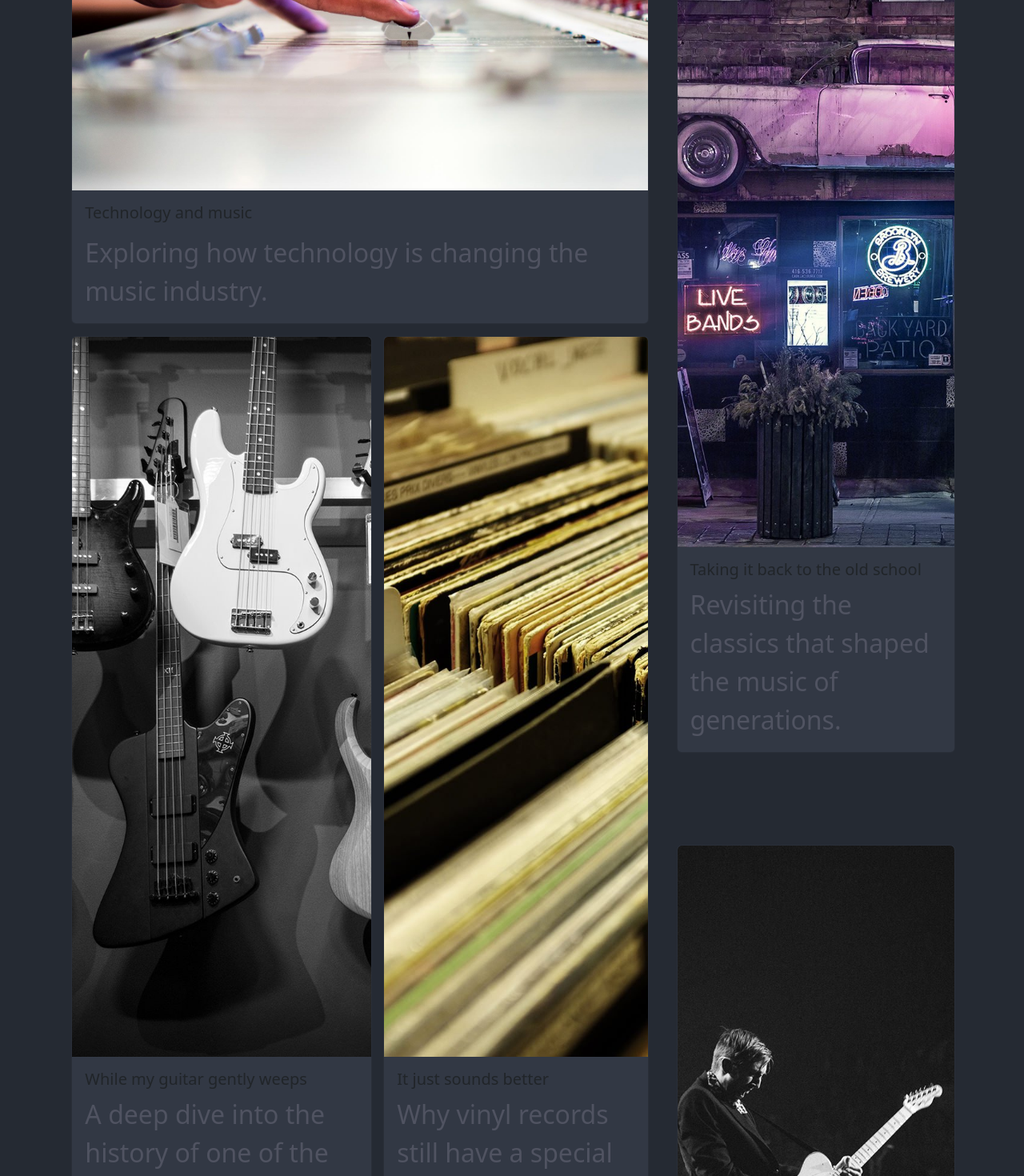
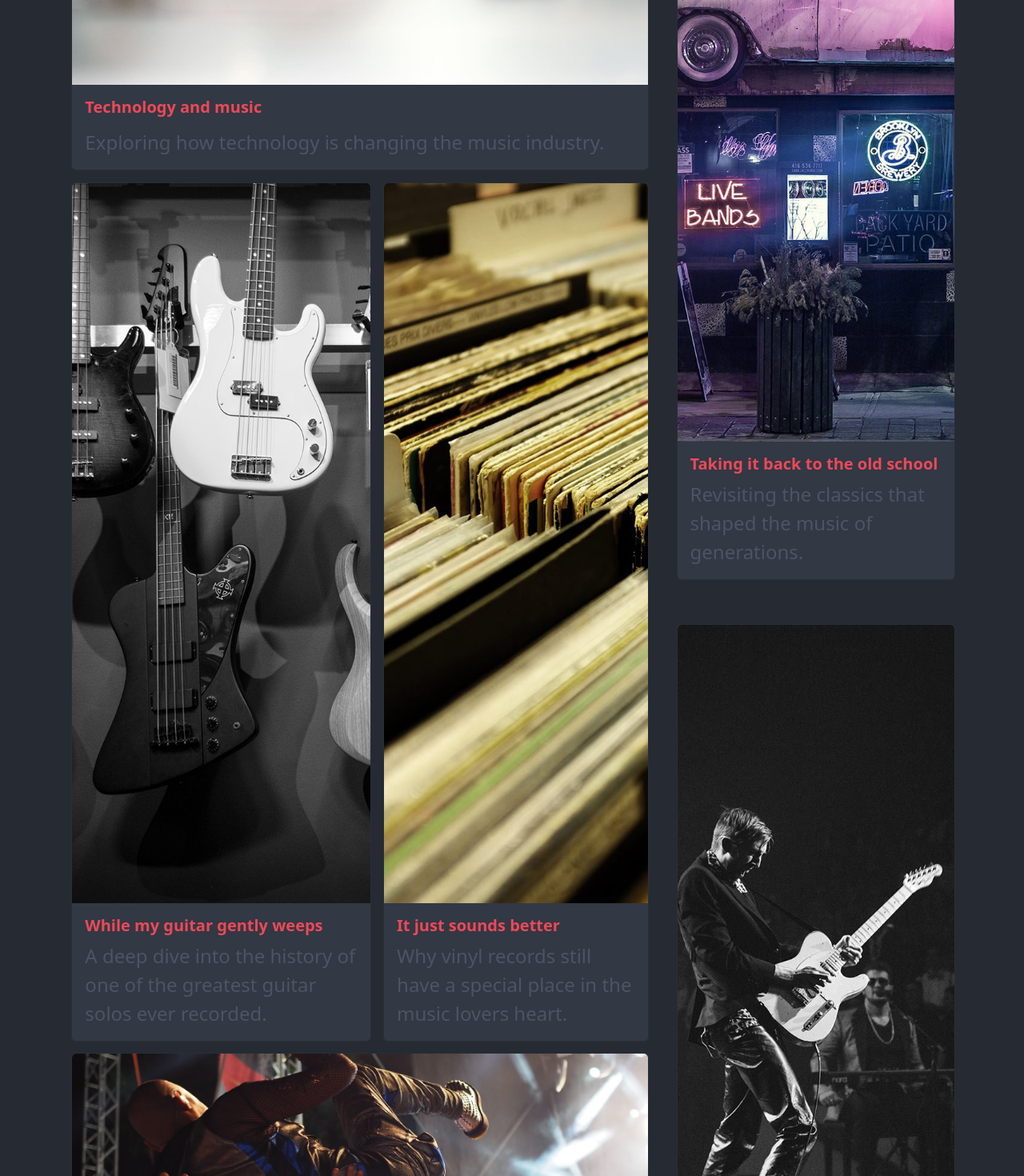
Before and after one commit to SilvioGiacomelli/proj-html-vuejs, a Vue app: page / in a window 1280 px wide. Shown: the part 2540-4010 px from the top of the page at 80% size. Built offline with nearby package versions, Linux system fonts and the light colour scheme.

Commit message:
[FOOTER DINAMICO INIZIO MODIFICHE PERSONALI]

```diff
--- a/src/components/Footer.vue
+++ b/src/components/Footer.vue
@@ -1,6 +1,18 @@
 <script>
-  export default {
+export default {
+  data() {
+    return {
+      menuItems: [
+        'Home',
+        'Meet the Band',
+        'Live Dates',
+        'Latest News',
+        'Albums',
+        'Fans'
+      ]
+    }
   }
+}
 </script>
 
 <template>
@@ -9,14 +21,9 @@
     class="ms-5"
     src="../assets/images/avada-music-logo.png"
     alt="">
-      <ul class="d-flex lista-indice">
-        <li>Home</li>
-        <li>Meet the Band</li>
-        <li>Live Dates</li>
-        <li>Latest News</li>
-        <li>Albums</li>
-        <li>Fans</li>
-      </ul>
+    <ul class="d-flex lista-indice">
+      <li v-for="(menuItem, index) in menuItems" :key="index">{{ menuItem }}</li>
+    </ul>
   </div>
   <div class="container-fluid footer-down d-flex justify-content-between align-items-center px-5">
     <div class="text-footer">
--- a/src/components/Header.vue
+++ b/src/components/Header.vue
@@ -22,6 +22,9 @@ export default {
     },
     playMusic(){
       this.videoSrc = 'https://www.youtube.com/embed/OmRIeBtjIi8?autoplay=1';
+    },
+    vaiAiTour() {
+      window.open('https://rollingstones.com/tour//', '_blank');
     }
   }
 }
@@ -68,8 +71,14 @@ export default {
         <h1>Untold Stories</h1>
         <h6>There is an untold story behind every favorite song.</h6>
         <div>
-          <button type="button" class="btn btn-danger">LATEST ALBUM</button>
-          <button type="button" class="btn btn-transparent transparent">LIVE DATES</button>
+          <button
+          type="button"
+          class="btn btn-danger">LATEST ALBUM</button>
+          <button
+          type="button"
+          class="btn btn-transparent transparent"
+          @click="vaiAiTour"
+          >LIVE DATES</button>
         </div>
       </div>
     </div>
--- a/src/components/partials/Latestbandnews.vue
+++ b/src/components/partials/Latestbandnews.vue
@@ -82,7 +82,7 @@ export default {
           <div class="card cinquecento">
             <img class="card-img-top" :src="newsItems[0].imgSrc" :alt="newsItems[0].title">
             <div class="card-body">
-              <h5 class="card-title">{{ newsItems[0].title }}</h5>
+              <h5 class="card-title titolo">{{ newsItems[0].title }}</h5>
               <p class="card-text">{{ newsItems[0].text }}</p>
             </div>
           </div>
@@ -90,14 +90,14 @@ export default {
             <div class="card mille">
             <img class="card-img-top" :src="newsItems[1].imgSrc" :alt="newsItems[1].title">
             <div class="card-body">
-              <h5 class="card-title">{{ newsItems[1].title }}</h5>
+              <h5 class="card-title titolo">{{ newsItems[1].title }}</h5>
               <p class="card-text">{{ newsItems[1].text }}</p>
             </div>
           </div>
           <div class="card mille">
             <img class="card-img-top" :src="newsItems[2].imgSrc" :alt="newsItems[2].title">
             <div class="card-body">
-              <h5 class="card-title">{{ newsItems[2].title }}</h5>
+              <h5 class="card-title titolo">{{ newsItems[2].title }}</h5>
               <p class="card-text">{{ newsItems[2].text }}</p>
             </div>
           </div>
@@ -105,7 +105,7 @@ export default {
           <div class="card cinquecento">
             <img class="card-img-top" :src="newsItems[3].imgSrc" :alt="newsItems[3].title">
             <div class="card-body">
-              <h5 class="card-title">{{ newsItems[3].title }}</h5>
+              <h5 class="card-title titolo">{{ newsItems[3].title }}</h5>
               <p class="card-text">{{ newsItems[3].text }}</p>
             </div>
           </div>
@@ -114,14 +114,14 @@ export default {
           <div class="card mille">
             <img class="card-img-top" :src="newsItems[4].imgSrc" :alt="newsItems[4].title">
             <div class="card-body">
-              <h5 class="card-title">{{ newsItems[4].title }}</h5>
+              <h5 class="card-title titolo">{{ newsItems[4].title }}</h5>
               <p class="card-text">{{ newsItems[4].text }}</p>
             </div>
           </div>
           <div class="card mille">
             <img class="card-img-top" :src="newsItems[5].imgSrc" :alt="newsItems[5].title">
             <div class="card-body">
-              <h5 class="card-title">{{ newsItems[5].title }}</h5>
+              <h5 class="card-title titolo">{{ newsItems[5].title }}</h5>
               <p class="card-text">{{ newsItems[5].text }}</p>
             </div>
           </div>
@@ -150,7 +150,7 @@ export default {
     font-weight: bolder;
     }
   p{
-    font-size: 2rem;
+    font-size: 1.5rem;
     margin-top: 2%;
     color: $music-islife-text;
     }
@@ -164,6 +164,11 @@ export default {
   margin-top: 1%;
   margin-bottom: 1%;
   }
+
+.titolo{
+  color: $livedates-text;
+  font-weight: bold;
+}
 
 .card {
   position: relative;
--- a/src/components/partials/Livedates.vue
+++ b/src/components/partials/Livedates.vue
@@ -49,7 +49,7 @@
     methods: {
       vaiAiTour() {
       window.open('https://rollingstones.com/tour//', '_blank');
-    }
+      }
     }
   }
 </script>
```
